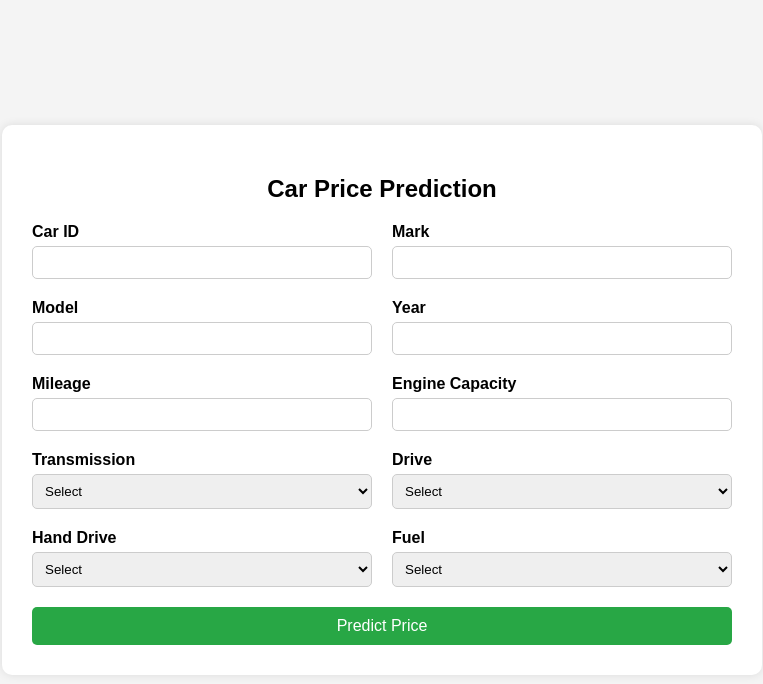
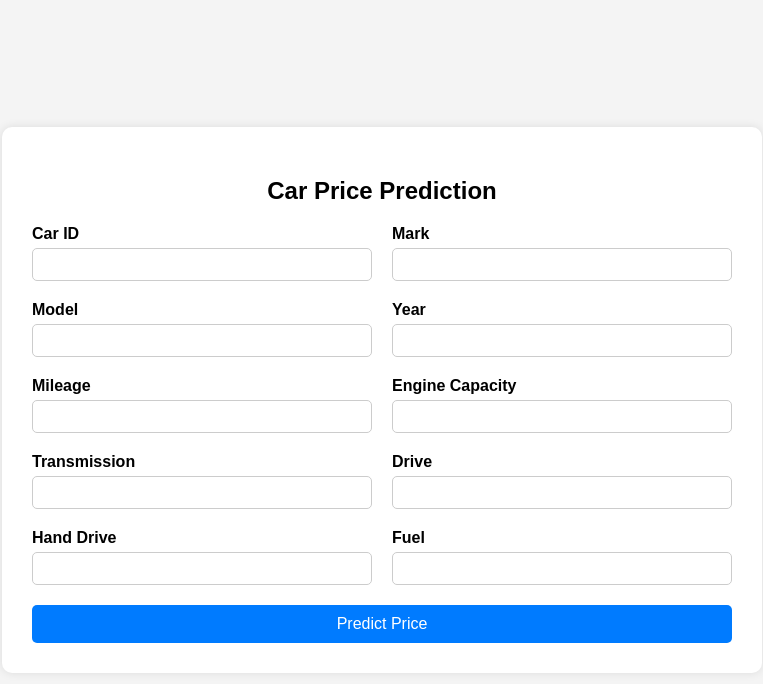
Before and after one commit to chanchativarsha/Unknown_car-Price_Prediction, a Flask app: page / in a window 1280 px wide. Shown: the top 684 px of the page, without its empty margins (258-1021 px from the left). Run offline with Flask 3, Linux system fonts and the light colour scheme; parts of the project's set-up code (start-up, migrations or seed data) failed here and were passed over.

Commit message:
initial commit

```diff
--- a/templates/index.html
+++ b/templates/index.html
@@ -8,12 +8,11 @@
         body {
             font-family: Arial, sans-serif;
             background-color: #f4f4f4;
-            margin: 0;
-            padding: 0;
             display: flex;
             justify-content: center;
             align-items: center;
             height: 100vh;
+            margin: 0;
         }
         .container {
             background: #fff;
@@ -39,7 +38,7 @@
             font-weight: bold;
             margin-bottom: 5px;
         }
-        input, select {
+        input {
             padding: 8px;
             border: 1px solid #ccc;
             border-radius: 5px;
@@ -50,7 +49,7 @@
         button {
             width: 100%;
             padding: 10px;
-            background-color: #28a745;
+            background-color: #007bff;
             color: white;
             font-size: 16px;
             border: none;
@@ -58,7 +57,7 @@
             cursor: pointer;
         }
         button:hover {
-            background-color: #218838;
+            background-color: #0056b3;
         }
         .result {
             text-align: center;
@@ -76,71 +75,42 @@
                 <label for="id">Car ID</label>
                 <input type="number" name="id" required>
             </div>
-
             <div>
                 <label for="mark">Mark</label>
-                <input type="text" name="mark" required>
+                <input type="number" name="mark" required>
             </div>
-
             <div>
                 <label for="model">Model</label>
-                <input type="text" name="model" required>
+                <input type="number" name="model" required>
             </div>
-
             <div>
                 <label for="year">Year</label>
                 <input type="number" name="year" required>
             </div>
-
             <div>
                 <label for="mileage">Mileage</label>
                 <input type="number" name="mileage" required>
             </div>
-
             <div>
                 <label for="engine_capacity">Engine Capacity</label>
                 <input type="number" step="0.1" name="engine_capacity" required>
             </div>
-
             <div>
                 <label for="transmission">Transmission</label>
-                <select name="transmission" required>
-                    <option value="">Select</option>
-                    <option value="Automatic">Automatic</option>
-                    <option value="Manual">Manual</option>
-                </select>
+                <input type="number" name="transmission" required>
             </div>
-
             <div>
                 <label for="drive">Drive</label>
-                <select name="drive" required>
-                    <option value="">Select</option>
-                    <option value="FWD">FWD</option>
-                    <option value="RWD">RWD</option>
-                    <option value="AWD">AWD</option>
-                </select>
+                <input type="number" name="drive" required>
             </div>
-
             <div>
                 <label for="hand_drive">Hand Drive</label>
-                <select name="hand_drive" required>
-                    <option value="">Select</option>
-                    <option value="Left">Left</option>
-                    <option value="Right">Right</option>
-                </select>
+                <input type="number" name="hand_drive" required>
             </div>
-
             <div>
                 <label for="fuel">Fuel</label>
-                <select name="fuel" required>
-                    <option value="">Select</option>
-                    <option value="Petrol">Petrol</option>
-                    <option value="Diesel">Diesel</option>
-                    <option value="Electric">Electric</option>
-                    <option value="Hybrid">Hybrid</option>
-                </select>
+                <input type="number" name="fuel" required>
             </div>
-
             <div class="full-width">
                 <button type="submit">Predict Price</button>
             </div>
```
